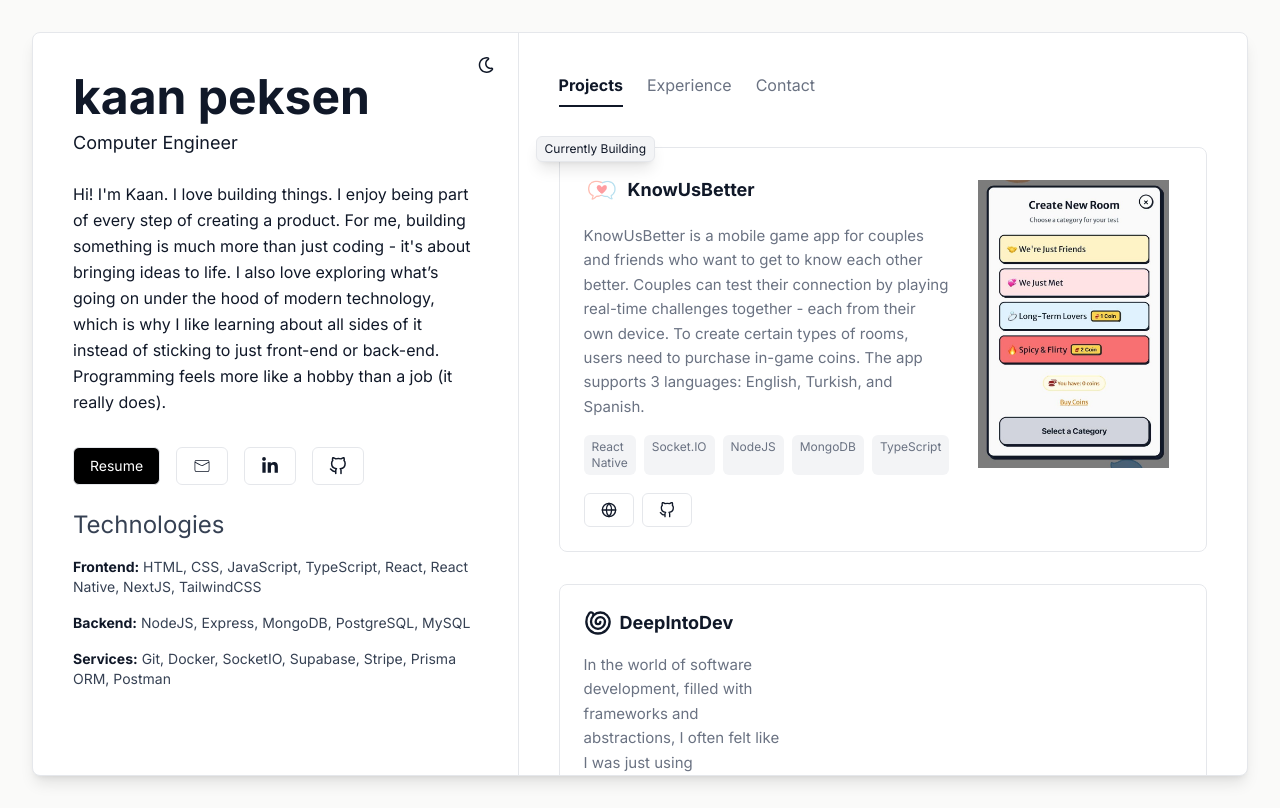
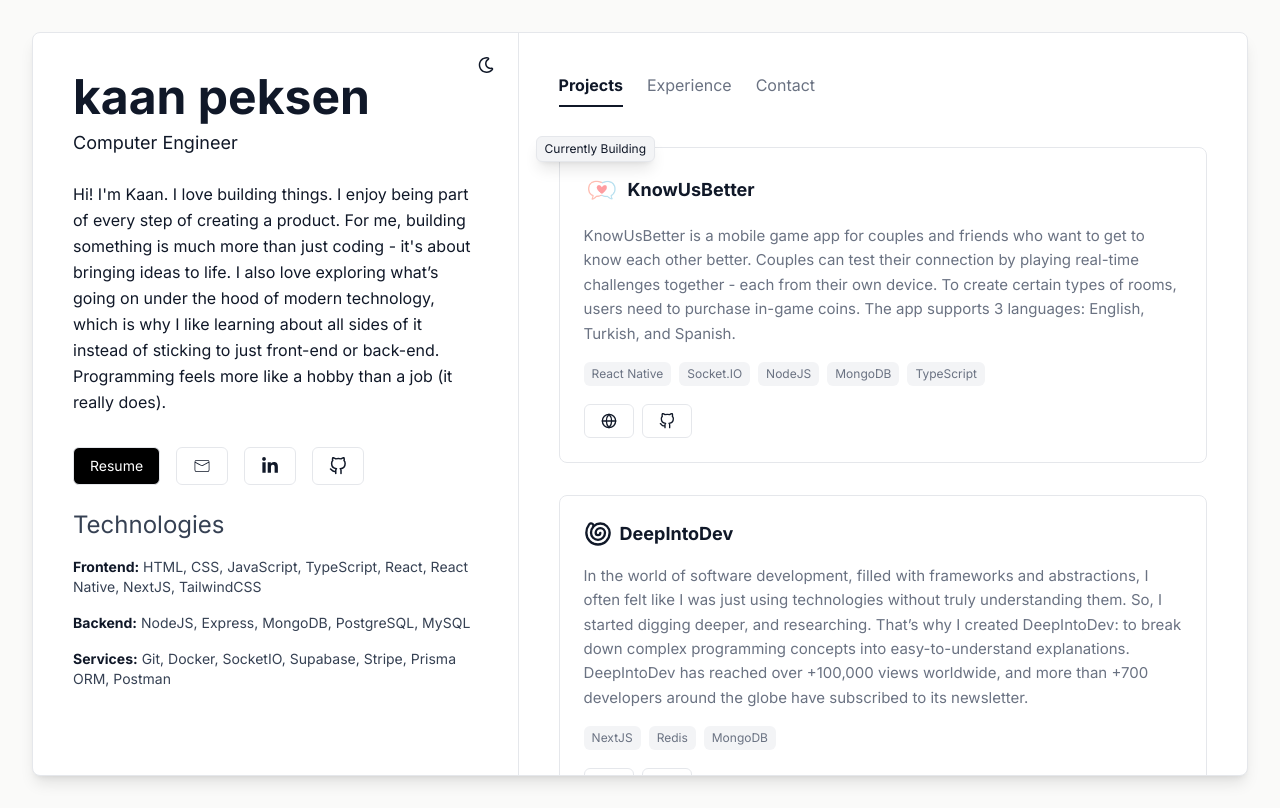
Before and after one commit to kaanmetep/portfolio, a Next.js app: page / in a window 1280 px wide. Built offline with nearby package versions, Linux system fonts and the light colour scheme.

Commit message:
fix ui bug

```diff
--- a/components/ProjectCard.jsx
+++ b/components/ProjectCard.jsx
@@ -46,7 +46,7 @@ const ProjectCard = ({
           <img
             src={image.src}
             alt={title}
-            className="w-96 h-72 object-contain rounded-lg hidden lg:block "
+            className="w-96 h-72 object-contain rounded-lg hidden 2xl:block "
           />
         )}
       </div>
```
